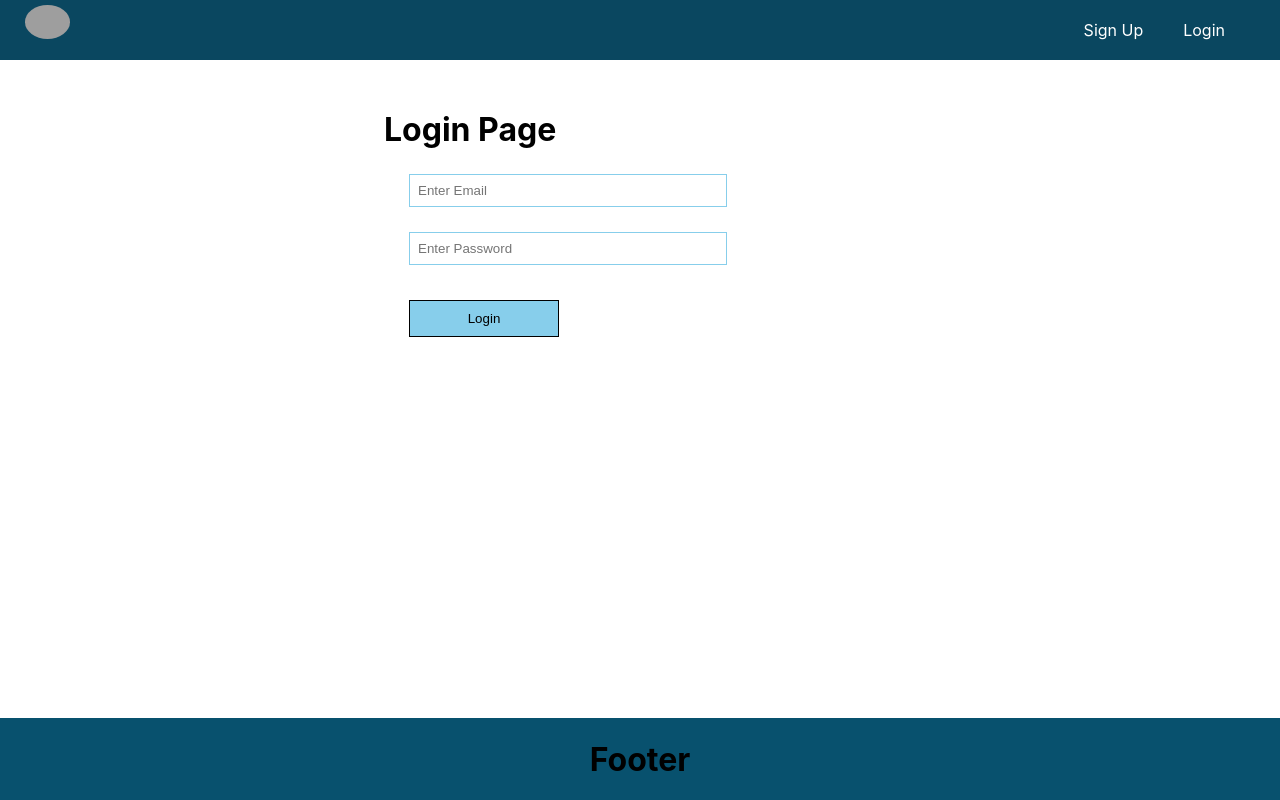
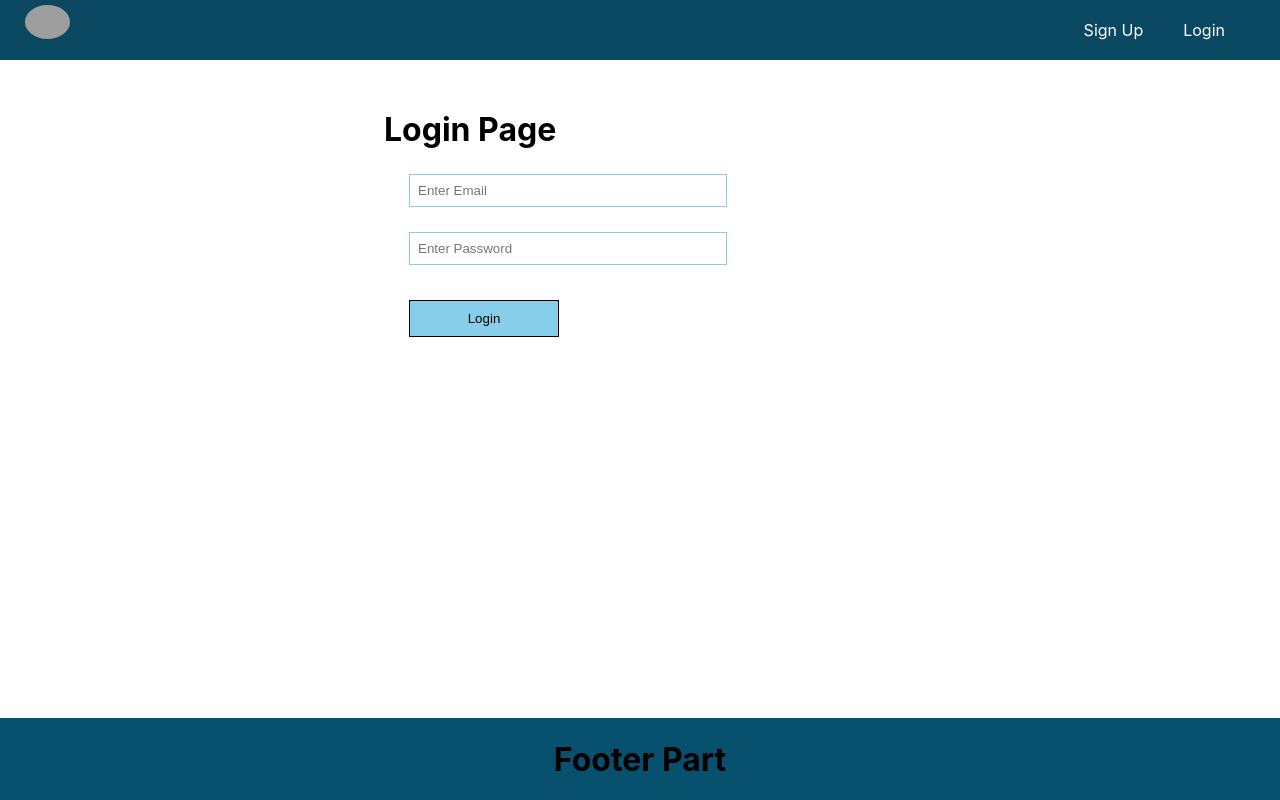
Before and after one commit to iMrihan/e-dashboard, a React (Create React App) app in the folder client/: page /login in a window 1280 px wide. Built offline with nearby package versions, Linux system fonts and the light colour scheme; grey boxes are pictures that could not be loaded.

Commit message:
minor changes

```diff
--- a/client/src/components/Footer.jsx
+++ b/client/src/components/Footer.jsx
@@ -3,7 +3,7 @@ import React from "react";
 const Footer = () => {
   return (
     <div className="Footer">
-      <h1>Footer</h1>
+      <h1>Footer Part </h1>
     </div>
   );
 };
```
